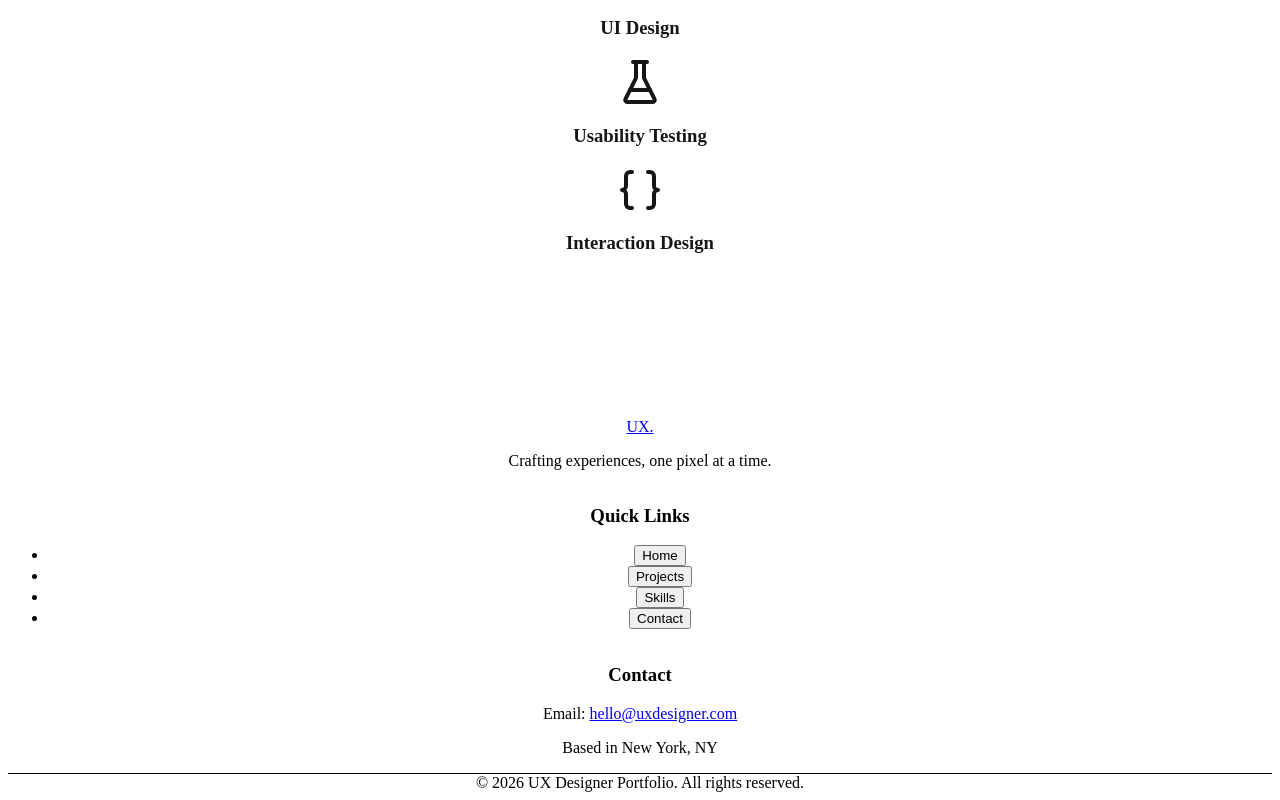
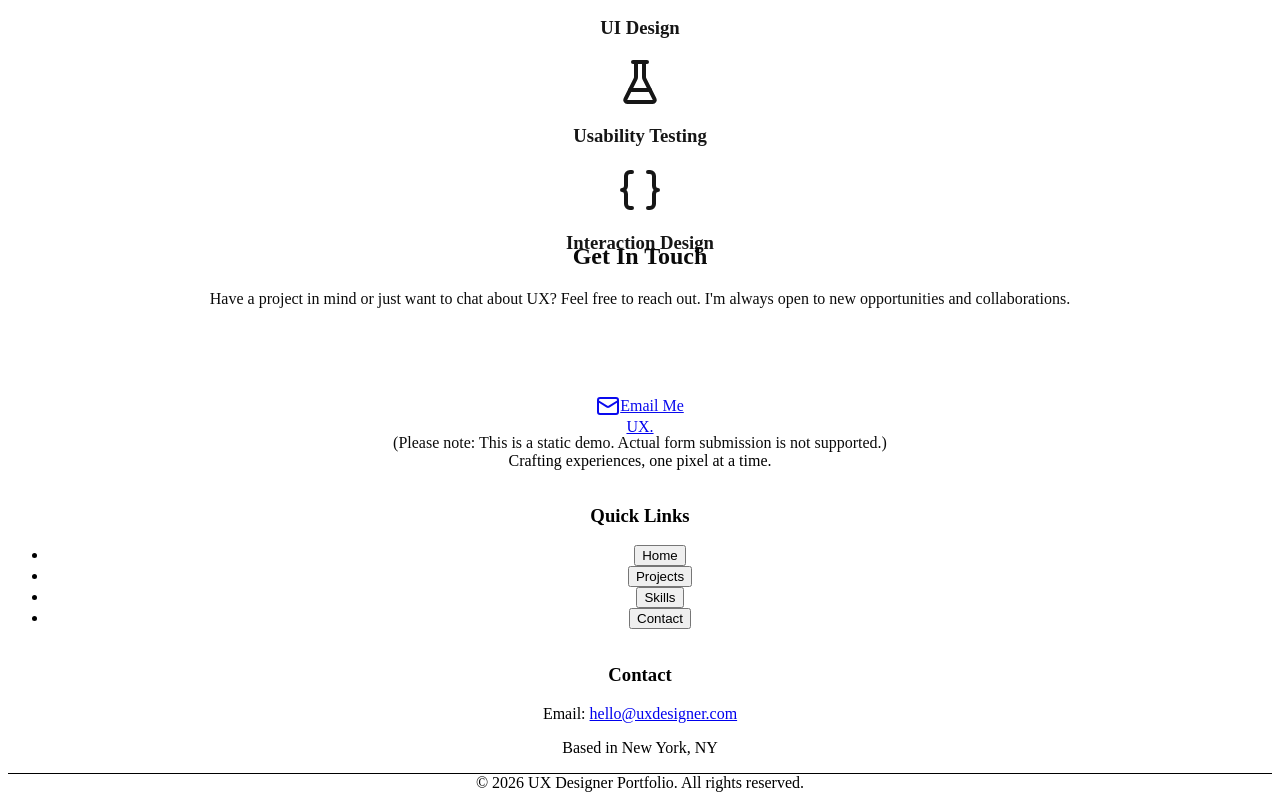
Before and after one commit to anand17597/porfolio-test-test, a React (Vite) app: page / in a window 1280 px wide. Shown: the part 5665-6465 px from the top of the page. Built offline with nearby package versions, Linux system fonts and the light colour scheme.

Commit message:
Update src/components/Contact.tsx

```diff
--- a/src/components/Contact.tsx
+++ b/src/components/Contact.tsx
@@ -25,7 +25,7 @@ const Contact: React.FC<ContactProps> = ({ setSectionRef }) => {
       <div className="max-w-3xl mx-auto text-center">
         <motion.h2
           className="text-3xl sm:text-4xl lg:text-5xl font-bold text-dark mb-4"
-          initial={{ opacity: 0, y: -20 }}
+          initial={{ opacity: 0.96, y: -20 }}
           animate={inView ? { opacity: 1, y: 0 } : {}}
           transition={{ duration: 0.6 }}
         >
@@ -33,7 +33,7 @@ const Contact: React.FC<ContactProps> = ({ setSectionRef }) => {
         </motion.h2>
         <motion.p
           className="text-lg text-gray-600 mb-8 max-w-2xl mx-auto"
-          initial={{ opacity: 0, y: -20 }}
+          initial={{ opacity: 0.96, y: -20 }}
           animate={inView ? { opacity: 1, y: 0 } : {}}
           transition={{ duration: 0.6, delay: 0.2 }}
         >
@@ -42,7 +42,7 @@ const Contact: React.FC<ContactProps> = ({ setSectionRef }) => {
 
         <motion.div
           className="flex flex-col items-center justify-center gap-6"
-          initial={{ opacity: 0, y: 50 }}
+          initial={{ opacity: 0.96, y: 50 }}
           animate={inView ? { opacity: 1, y: 0 } : {}}
           transition={{ duration: 0.6, delay: 0.4 }}
         >
```
